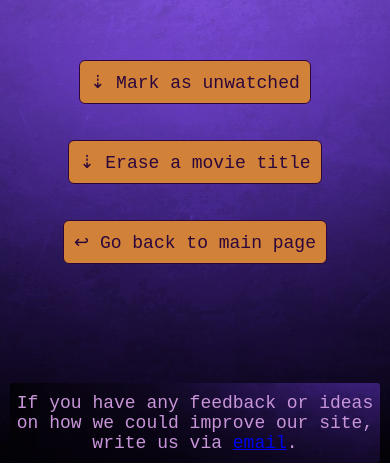
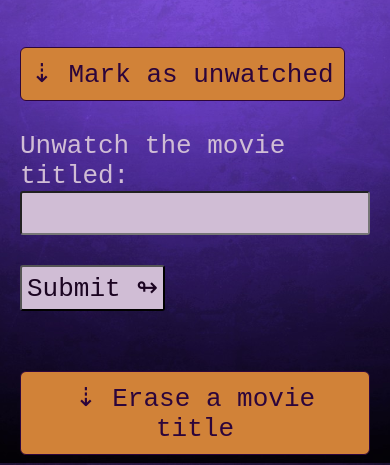
Before and after one commit to NBristena/tehnici-web, a plain HTML site: page watched.html in a window 390 px wide. Shown: the part 381-846 px from the top of the page. Drawn offline with Linux system fonts and the light colour scheme; no server answers.

Commit message:
ok this is the last CSS modif

```diff
--- a/index.css
+++ b/index.css
@@ -145,7 +145,7 @@ body,.top,.bottom{
     }
 }
 /* Telefon */
-@media screen and (max-width:768px){
+@media screen and (max-width:768px) and (min-height:900px){
     .main-text{
         font-size: 26px;
     }
--- a/list.css
+++ b/list.css
@@ -109,7 +109,7 @@ body,.top,.bottom{
 }
 
 .form{
-    display:none;
+    display:block;
     color:#D0BDD5;
 }.form-input{
     display:block;
@@ -161,29 +161,34 @@ body,.top,.bottom{
     }
 }
 /* Tabelul si butoanele nu mai incap pe aceeasi linie */
-@media screen and (max-width:819px){
+@media screen and (max-width:822px){
+    .frame{
+        height: 1500px;
+        overflow-y: visible;
+    }
     .mid{
+        height
         flex-direction: column ;
-        justify-content: space-between;
+        justify-content: flex-start;
         align-items: center;
     }
 }
 /* Telefon */
-@media screen and (max-width:768px) and (min-height:900px){
+@media screen and (max-width:768px) {
     .frame{
         width: 95%;
         margin: 0px auto;
-        overflow: scroll;
+        height: 1500px;
+        overflow-y: visible;
     }
     .mid{
         width: 80%;
         margin: 0 auto;
 
         flex-direction: column ;
-        justify-content: space-between;
+        justify-content: flex-start;
         align-items: center;
         font-size: 26px;
-        overflow: scroll;
     }
     .table{
         width:80%;
@@ -197,7 +202,6 @@ body,.top,.bottom{
     }
     .edit-delete-back{
         width:80%;
-        max-height: 1000px;
     }
     .button{
         font-size: 26px;
@@ -209,16 +213,3 @@ body,.top,.bottom{
         font-size: 26px;
     }
 }
-
-/* @media screen and (max-width:399px){
-    .table{
-        width: 95%;
-        margin: 0px auto;
-    }
-    .table td:nth-child(1), .table th:nth-child(1) {
-        width: 10%;
-    }
-    .table td:nth-child(2), .table th:nth-child(2) {
-        width: 90%;
-    }
-} */
```
